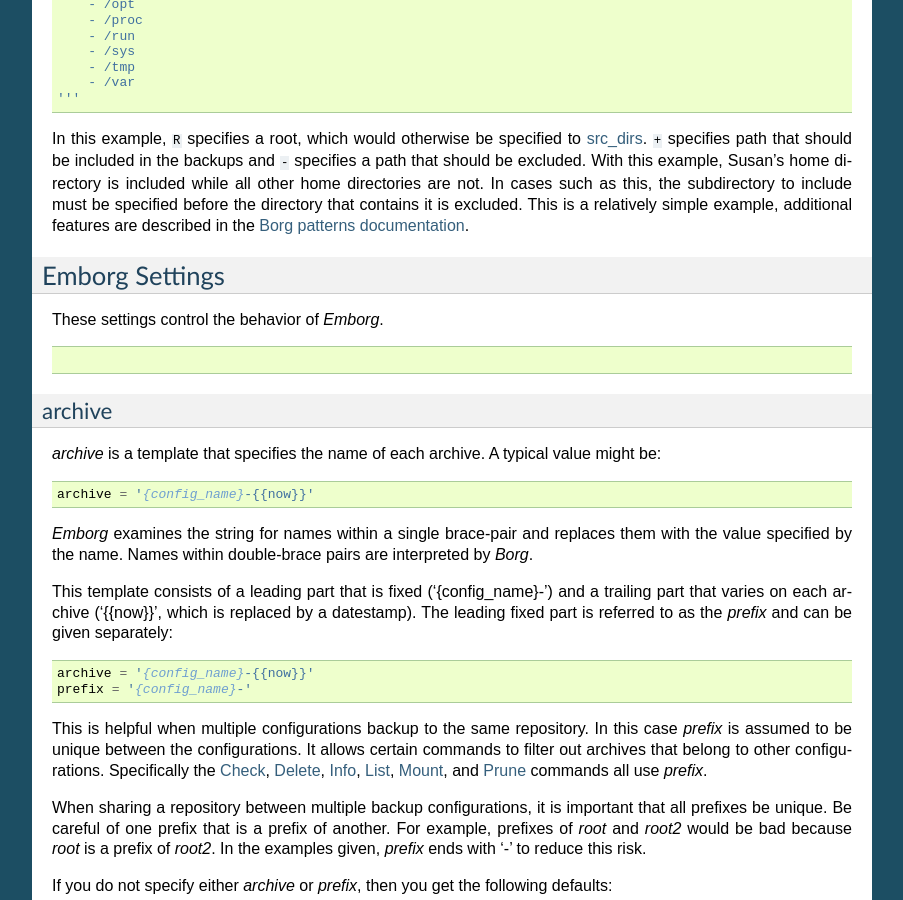
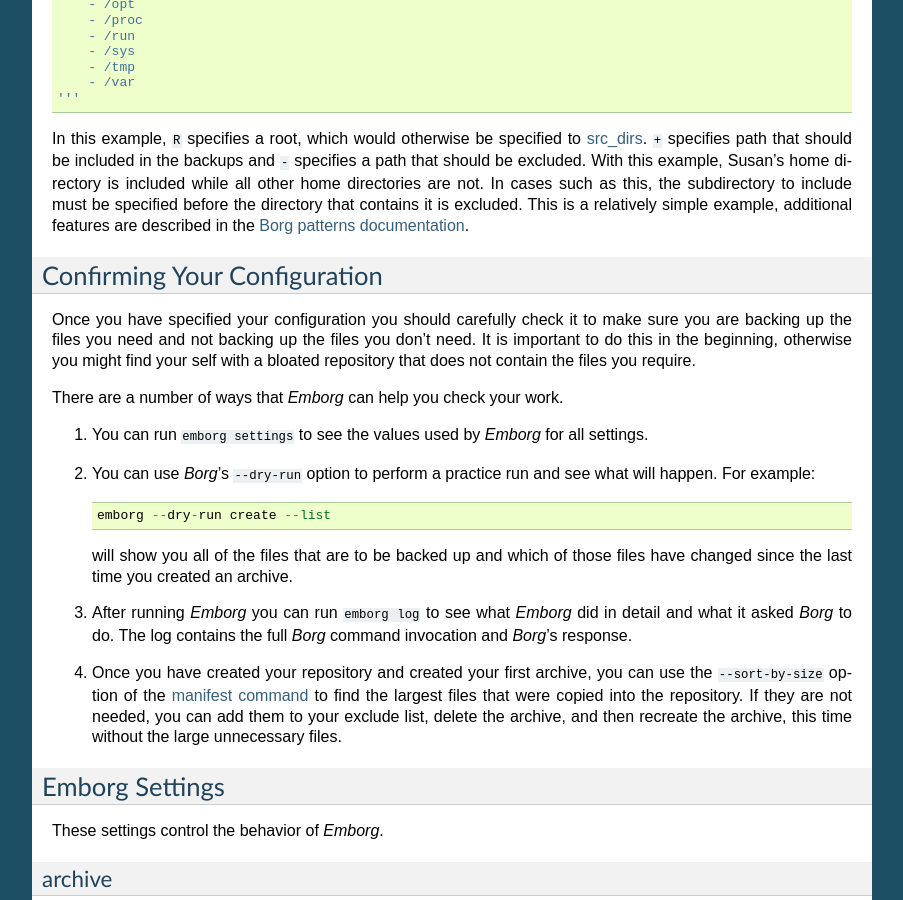
Before and after one commit to KenKundert/emborg, a Sphinx documentation site: the page built from doc/configuring.rst, in a window 1280 px wide and 900 px high, scrolled down 4455 px. Shown: the whole window, without its empty margins (198-1101 px from the left). Built offline with Sphinx 7.4.7, drawn with Linux system fonts in a browser that asks for light colours; some of the changed text lies outside the part shown.

Commit message:
Fix issue in settings listing. Add documentation on how to check your configuration. Change dry-run option from -t to -d.

```diff
--- a/doc/configuring.rst
+++ b/doc/configuring.rst
@@ -13,6 +13,8 @@
 
     emborg settings --available
 
+
+.. _shared_settings:
 
 Shared Settings
 ---------------
@@ -308,12 +321,49 @@
 <https://borgbackup.readthedocs.io/en/stable/usage/help.html>`_.
 
 
+.. _confirming_configuration:
+
+Confirming Your Configuration
+-----------------------------
+
+Once you have specified your configuration you should carefully check it to make
+sure you are backing up the files you need and not backing up the files you
+don't need.  It is important to do this in the beginning, otherwise you might
+find your self with a bloated repository that does not contain the files you
+require.
+
+There are a number of ways that *Emborg* can help you check your work.
+
+1. You can run ``emborg settings`` to see the values used by *Emborg* for all
+   settings.
+
+2. You can use *Borg*'s ``--dry-run`` option to perform a practice run and see
+   what will happen.  For example::
+
+       emborg --dry-run create --list
+
+   will show you all of the files that are to be backed up and which of those
+   files have changed since the last time you created an archive.
+
+3. After running *Emborg* you can run ``emborg log`` to see what *Emborg* did in
+   detail and what it asked *Borg* to do.  The log contains the full *Borg*
+   command invocation and *Borg*'s response.
+
+4. Once you have created your repository and created your first archive, you can
+   use the ``--sort-by-size`` option of the :ref:`manifest command <manifest>`
+   to find the largest files that were copied into the repository.  If they are
+   not needed, you can add them to your exclude list, delete the archive, and
+   then recreate the archive, this time without the large unnecessary files.
+
+
+.. _emborg_settings:
+
 Emborg Settings
 ---------------
 
 These settings control the behavior of *Emborg*.
 
-.. code-block:: python
+
 .. _archive:
 
 archive
@@ -639,6 +689,7 @@
 May be specified as a list of strings or as a multi-line string with one path
 per line.
 
+
 .. _needs_ssh_agent:
 
 needs_ssh_agent
@@ -713,6 +764,7 @@
 
 A boolean. If true the :ref:`prune command <prune>` is run after creating an
 archive.
+
 
 .. _repository:
 
```
Also changed, not shown: other parts of doc/configuring.rst (+11 -0 lines), 2 other files.
